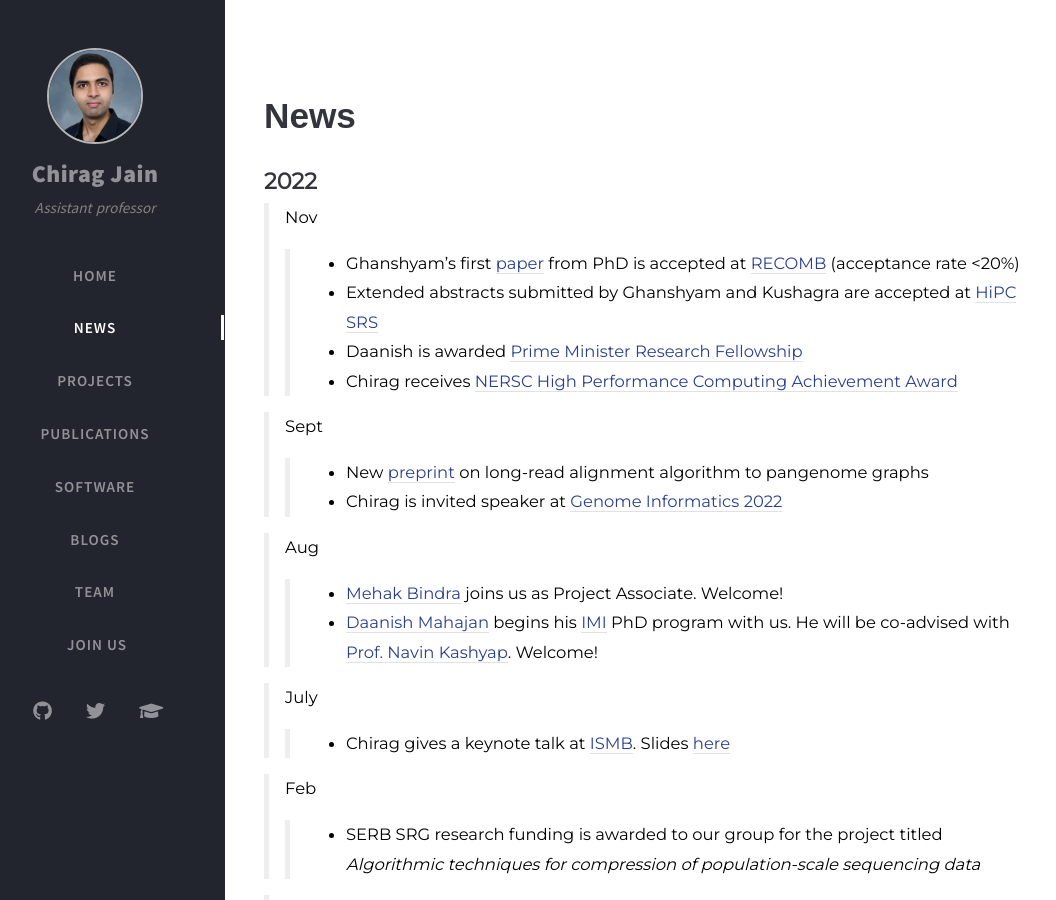
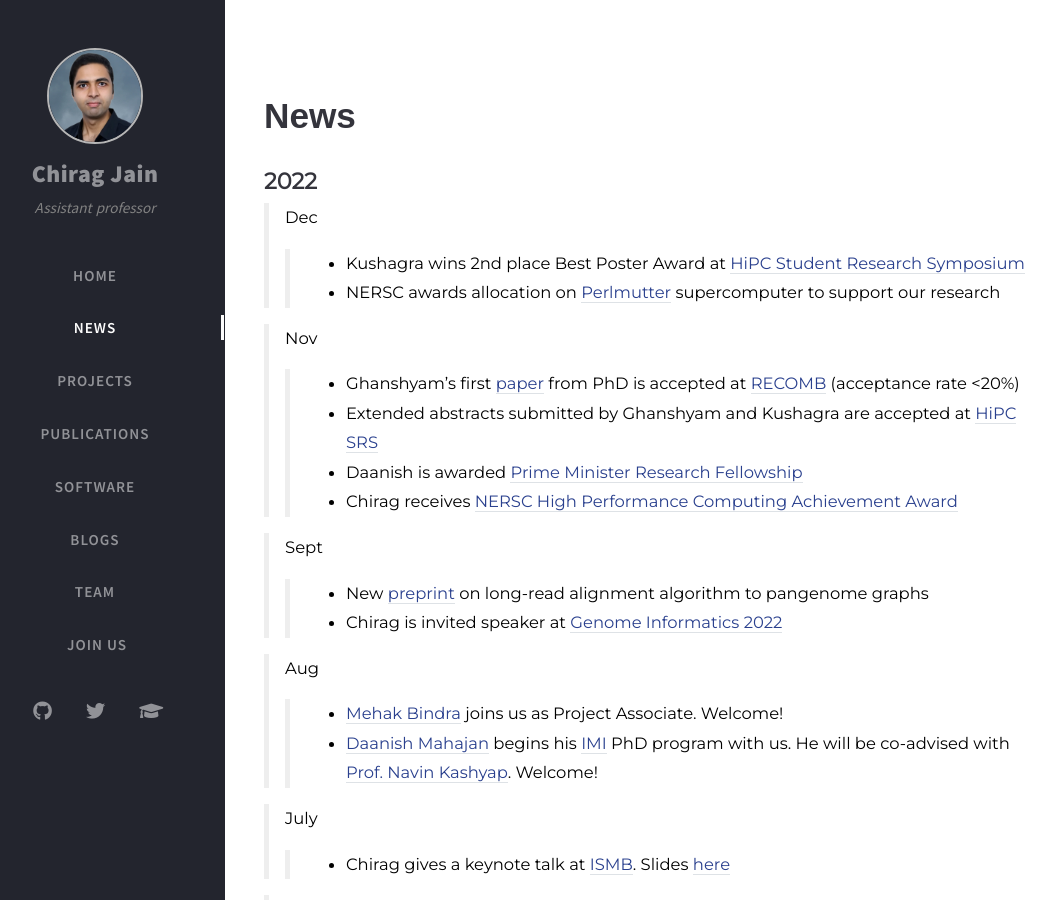
Before and after one commit to at-cg/at-cg.github.io, a Jekyll site: the page built from tabs/new.md, in a window 1280 px wide and 900 px high. Shown: the whole window, without its empty margins (35-1091 px from the left). Built offline with Jekyll 4.4.1, drawn with Linux system fonts in a browser that asks for light colours; nearby versions of some CDN libraries; comment, search, counter and statistics services are not loaded.

Commit message:
Update new.md

```diff
--- a/tabs/new.md
+++ b/tabs/new.md
@@ -20,6 +20,10 @@ type: news
 # **News**
 
 ## **2022**
+
+> Dec
+>> - Kushagra wins 2nd place Best Poster Award at [HiPC Student Research Symposium](https://hipc.org/srs/)
+>> - NERSC awards allocation on [Perlmutter](https://en.wikipedia.org/wiki/Perlmutter_(supercomputer)) supercomputer to support our research
 
 > Nov
 >> - Ghanshyam's first [paper](https://doi.org/10.1101/2022.08.29.505691) from PhD is accepted at [RECOMB](http://recomb2023.bilkent.edu.tr/program.html) (acceptance rate <20%)
```
